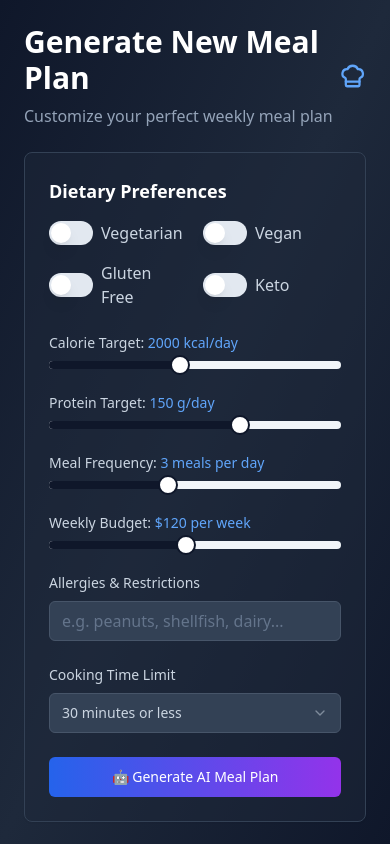
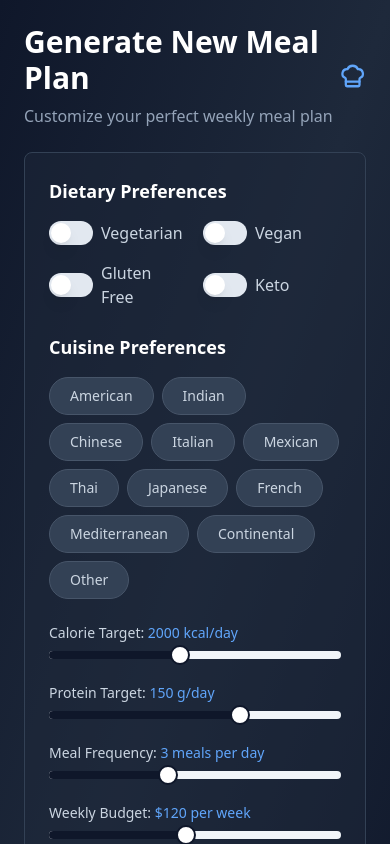
Before and after one commit to Shafwansafi06/forkcast-kitchen-ai, a React (Vite) app: page /meal-plan in a window 390 px wide. Shown: the top 844 px of the page. Built offline with nearby package versions, Linux system fonts and the light colour scheme.

Commit message:
feat: restore hamburger sidebar, add cuisine selector to meal plan, responsive UI, and loading animation for grocery import

```diff
--- a/src/components/GroceryList.tsx
+++ b/src/components/GroceryList.tsx
@@ -5,7 +5,7 @@ import { Collapsible, CollapsibleContent, CollapsibleTrigger } from "@/component
 import { Input } from "@/components/ui/input";
 import { useState, useEffect } from "react";
 import { toast } from "sonner";
-import { ShoppingCart, Plus, Search, MapPin } from "lucide-react";
+import { ShoppingCart, Plus, Search, MapPin, Loader2 } from "lucide-react";
 import { getGeminiGroceryListFromMealPlanDayWise } from '@/utils/gemini';
 import ReactMarkdown from 'react-markdown';
 import { useProfile } from "@/hooks/useProfile";
@@ -72,6 +72,13 @@ const GroceryList = () => {
         </div>
       </div>
 
+      {importing && (
+        <div className="flex items-center justify-center min-h-[200px]">
+          <Loader2 className="w-10 h-10 text-blue-500 animate-spin mr-3" />
+          <span className="text-blue-300 text-lg">Importing from meal plan...</span>
+        </div>
+      )}
+
       {/* Render imported grocery plan if available */}
       {groceryPlan && (
         <div className="mt-8">
--- a/src/components/MealPlan.tsx
+++ b/src/components/MealPlan.tsx
@@ -24,6 +24,10 @@ function DifficultyBadge({ difficulty }) {
   );
 }
 
+const cuisineOptions = [
+  'American', 'Indian', 'Chinese', 'Italian', 'Mexican', 'Thai', 'Japanese', 'French', 'Mediterranean', 'Continental', 'Other'
+];
+
 const MealPlan = () => {
   const { profile } = useProfile();
   const [mealPlan, setMealPlan] = useState({});
@@ -42,6 +46,7 @@ const MealPlan = () => {
   const [allergies, setAllergies] = useState("");
   const navigate = useNavigate();
   const [mealDifficulties, setMealDifficulties] = useState({});
+  const [selectedCuisines, setSelectedCuisines] = useState<string[]>([]);
 
   const days = ['Monday', 'Tuesday', 'Wednesday', 'Thursday', 'Friday', 'Saturday', 'Sunday'];
 
@@ -92,8 +97,11 @@ const MealPlan = () => {
       if (preferences.keto) dietaryRestrictions.push('keto');
       if (allergies.trim()) dietaryRestrictions.push(`allergic to: ${allergies}`);
 
+      // Build cuisine string
+      const cuisineString = selectedCuisines.length > 0 ? `Preferred cuisines: ${selectedCuisines.join(', ')}.` : '';
+
       // Compose stricter Gemini prompt
-      const prompt = `Generate a 7-day meal plan. For each day, list breakfast, lunch, and dinner, each with a unique meal name and calorie count. Use the following preferences: ${dietaryRestrictions.join(', ') || 'none'}. Calorie target: ${calorieTarget[0]} kcal/day. Protein target: ${proteinTarget[0]}g/day. Meal frequency: ${mealFrequency[0]} per day. Weekly budget: $${weeklyBudget[0]}. Cooking time limit: ${cookingTimeLimit} minutes.\n\nReply with only valid JSON, no explanation, no markdown, no code block, no comments. Do not include any text before or after the JSON. If you cannot generate a meal, use 'Not planned' and 0 for calories.\n\nFormat:\n{\n  \"Monday\": {\n    \"Breakfast\": {\"meal\": \"...\", \"calories\": ...},\n    \"Lunch\": {\"meal\": \"...\", \"calories\": ...},\n    \"Dinner\": {\"meal\": \"...\", \"calories\": ...}\n  },\n  ...\n}`;
+      const prompt = `Generate a 7-day meal plan. For each day, list breakfast, lunch, and dinner, each with a unique meal name and calorie count. Use the following preferences: ${dietaryRestrictions.join(', ') || 'none'}. ${cuisineString} Calorie target: ${calorieTarget[0]} kcal/day. Protein target: ${proteinTarget[0]}g/day. Meal frequency: ${mealFrequency[0]} per day. Weekly budget: $${weeklyBudget[0]}. Cooking time limit: ${cookingTimeLimit} minutes.\n\nReply with only valid JSON, no explanation, no markdown, no code block, no comments. Do not include any text before or after the JSON. If you cannot generate a meal, use 'Not planned' and 0 for calories.\n\nFormat:\n{\n  \"Monday\": {\n    \"Breakfast\": {\"meal\": \"...\", \"calories\": ...},\n    \"Lunch\": {\"meal\": \"...\", \"calories\": ...},\n    \"Dinner\": {\"meal\": \"...\", \"calories\": ...}\n  },\n  ...\n}`;
 
       const suggestions = await getGeminiMealSuggestions(prompt);
       // Join suggestions in case Gemini splits JSON over lines
@@ -158,6 +166,23 @@ const MealPlan = () => {
                   />
                   <span className="text-slate-300 capitalize">{key.replace(/([A-Z])/g, ' $1')}</span>
                 </div>
+              ))}
+            </div>
+          </div>
+
+          {/* Cuisine Preferences */}
+          <div>
+            <h3 className="text-lg font-semibold text-white mb-4">Cuisine Preferences</h3>
+            <div className="flex flex-wrap gap-2">
+              {cuisineOptions.map((cuisine) => (
+                <button
+                  key={cuisine}
+                  type="button"
+                  className={`px-5 py-2 rounded-full border text-sm font-medium transition-colors duration-150 ${selectedCuisines.includes(cuisine) ? 'bg-blue-600 text-white border-blue-600' : 'bg-slate-700 text-slate-300 border-slate-600 hover:bg-blue-700 hover:text-white'}`}
+                  onClick={() => setSelectedCuisines((prev) => prev.includes(cuisine) ? prev.filter(c => c !== cuisine) : [...prev, cuisine])}
+                >
+                  {cuisine}
+                </button>
               ))}
             </div>
           </div>
--- a/src/components/Sidebar.tsx
+++ b/src/components/Sidebar.tsx
@@ -63,6 +63,7 @@ const Sidebar = () => {
               key={item.id}
               to={item.path}
               className={`flex items-center gap-3 px-4 py-3 rounded-lg font-medium text-lg transition-colors ${isActive ? 'bg-blue-700 text-white' : 'text-slate-300 hover:bg-slate-800'}`}
+              onClick={() => isMobile && setOpen(false)}
             >
               <Icon className="w-5 h-5" />
               {item.label}
@@ -87,16 +88,18 @@ const Sidebar = () => {
     </div>
   );
 
-  if (isMobile) {
   return (
     <>
       <button
-          className="fixed top-4 left-4 z-50 bg-slate-900/80 rounded-full p-2 shadow-lg border border-slate-700 text-white focus:outline-none focus:ring-2 focus:ring-blue-500"
+        className="fixed top-4 left-4 z-50 bg-slate-900/80 rounded-full p-2 shadow-lg border border-slate-700 text-white focus:outline-none focus:ring-2 focus:ring-blue-500 md:hidden"
         onClick={() => setOpen(true)}
         aria-label="Open sidebar"
       >
         <Menu className="w-7 h-7" />
       </button>
+      <div className="hidden md:block">
+        {SidebarContent}
+      </div>
       <Sheet open={open} onOpenChange={setOpen}>
         <SheetContent side="left" className="p-0 w-64 max-w-full bg-slate-900/90 border-r border-slate-700">
           {SidebarContent}
@@ -104,9 +107,6 @@ const Sidebar = () => {
       </Sheet>
     </>
   );
-  }
-
-  return SidebarContent;
 };
 
 export default Sidebar;
```
Lines whose indentation alone changed are shown as unchanged.
